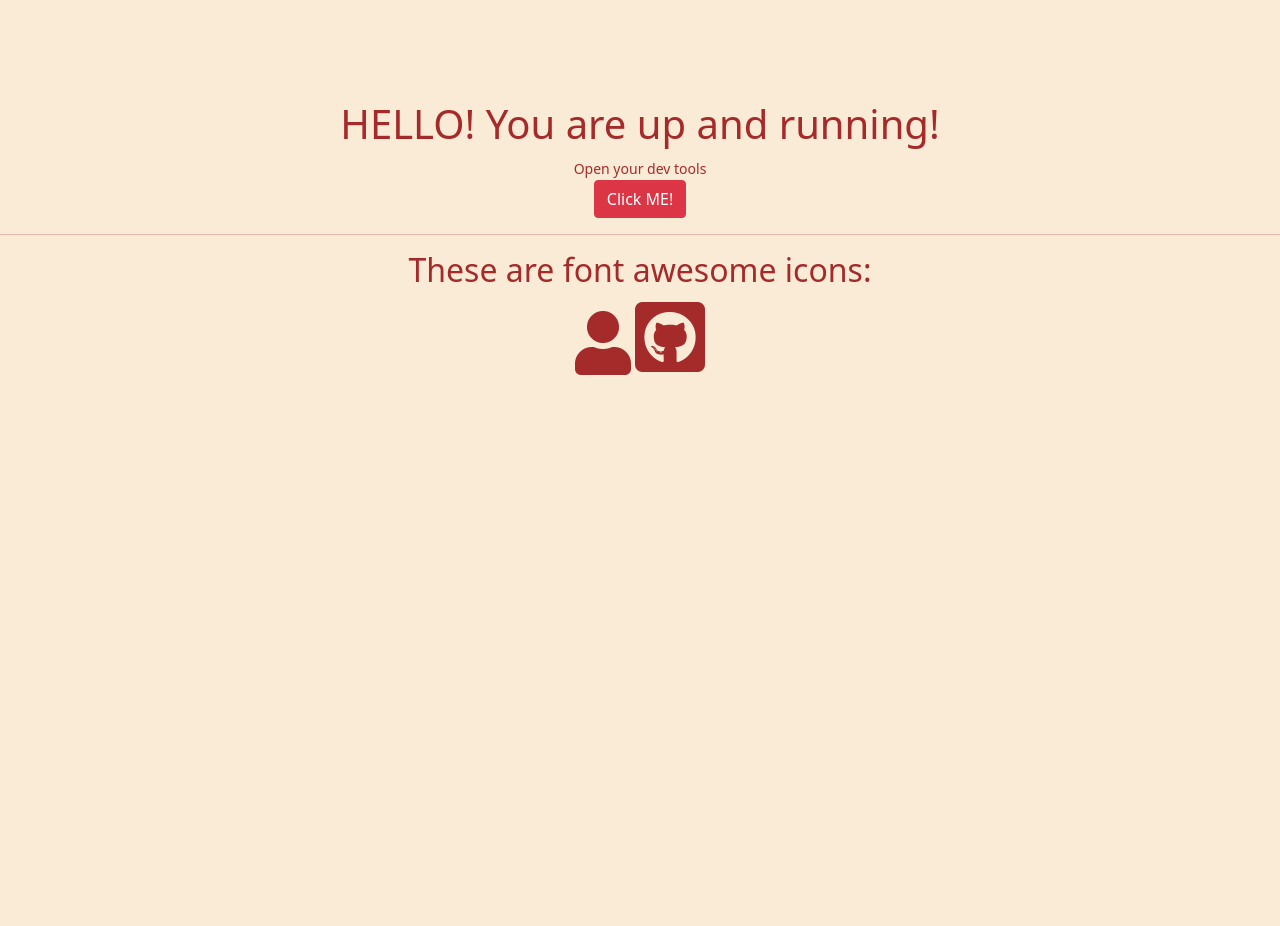
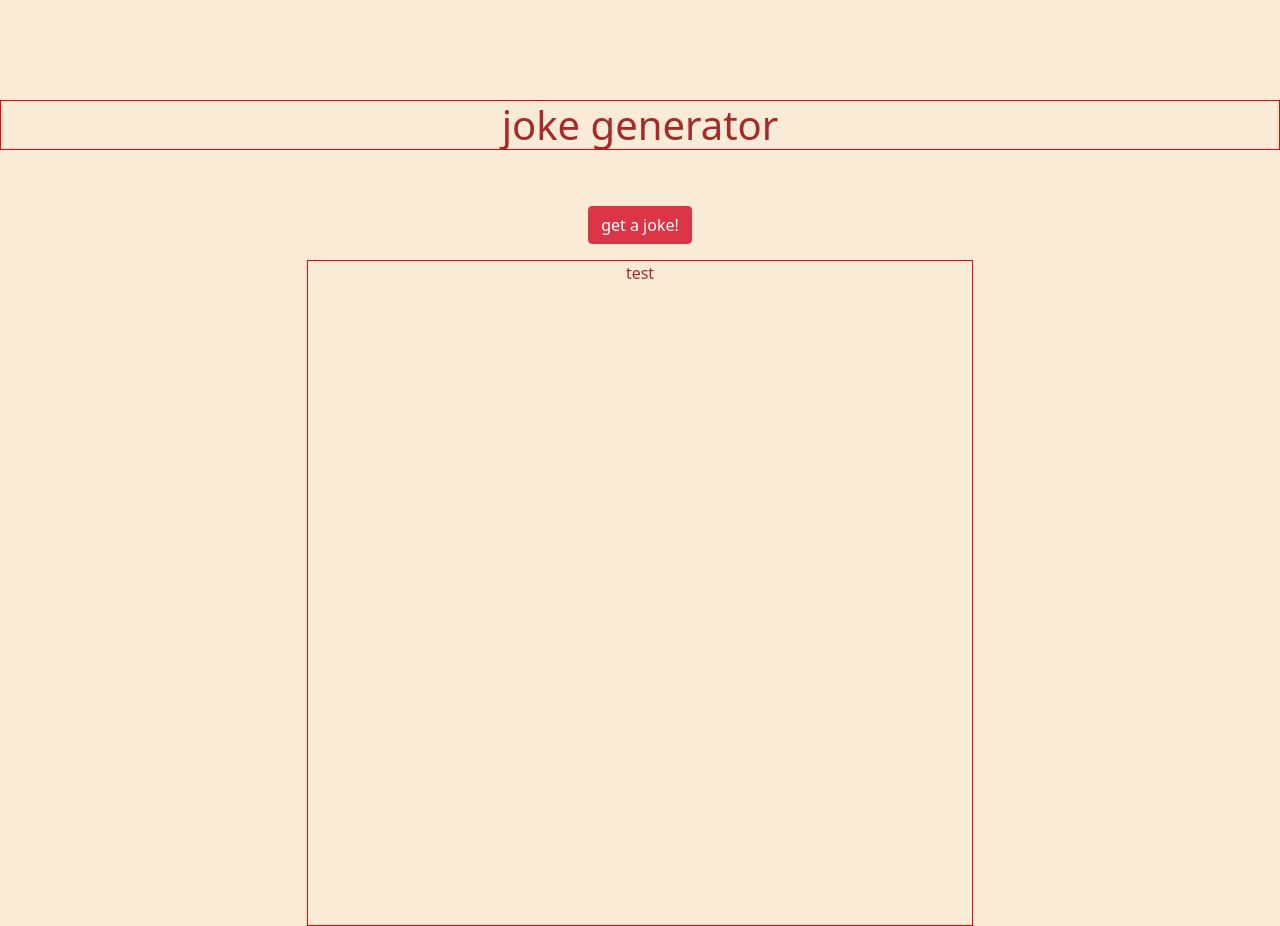
Before and after one commit to skeoswf/joke-generator, a website built with webpack: page public/index.html in a window 1280 px wide. Before the commit the page ends 800 px from the top, so only its background shows below. Built offline with nearby package versions, Linux system fonts and the light colour scheme.

Commit message:
Add dimensions and div skeleton

```diff
--- a/public/index.html
+++ b/public/index.html
@@ -1,10 +1,10 @@
 <!DOCTYPE html>
 <html lang="en">
   <head>
-  <meta charset="UTF-8">
-  <meta name="viewport" content="width=device-width, initial-scale=1.0">
-  <link rel="shortcut icon" href="#">
-  <title>CHANGE THIS TITLE</title>
+    <meta charset="UTF-8" />
+    <meta name="viewport" content="width=device-width, initial-scale=1.0" />
+    <link rel="shortcut icon" href="#" />
+    <title>joke generator</title>
   </head>
   <body>
     <div id="login-form-container"></div>
--- a/public/main.js
+++ b/public/main.js
@@ -5,18 +5,11 @@ import '../styles/main.scss';
 
 const init = () => {
   document.querySelector('#app').innerHTML = `
-    <h1>HELLO! You are up and running!</h1>
-    <small>Open your dev tools</small><br />
-    <button class="btn btn-danger" id="click-me">Click ME!</button><br />
-    <hr />
-    <h2>These are font awesome icons:</h2>
-    <i class="fas fa-user fa-4x"></i> <i class="fab fa-github-square fa-5x"></i>
+
+    <h1 id="intro-text">joke generator</h1>
+    <button class="btn btn-danger initial-button" id="click-me">get a joke!</button><br />
+    <div id="joke-wrapper">test</div>
   `;
-  console.warn('YOU ARE UP AND RUNNING!');
-
-  document
-    .querySelector('#click-me')
-    .addEventListener('click', () => console.warn('You clicked that button!'));
 
   // USE WITH FIREBASE AUTH
   // ViewDirectorBasedOnUserAuthStatus();
--- a/styles/main.scss
+++ b/styles/main.scss
@@ -1,6 +1,5 @@
-@import "~@fortawesome/fontawesome-free/css/all.min.css";
-@import "~bootstrap/scss/bootstrap";
-
+@import '~@fortawesome/fontawesome-free/css/all.min.css';
+@import '~bootstrap/scss/bootstrap';
 
 body {
   background-color: antiquewhite;
@@ -8,3 +7,16 @@ body {
   text-align: center;
   margin-top: 100px;
 }
+
+#intro-text {
+  border: 1px solid red;
+  margin-bottom: 7vh;
+}
+
+#joke-wrapper {
+  border: 1px solid red;
+  width: 666px;
+  height: 666px;
+  margin: 2vh auto 0;
+  text-align: center;
+}
```
Lines whose indentation alone changed are shown as unchanged.
